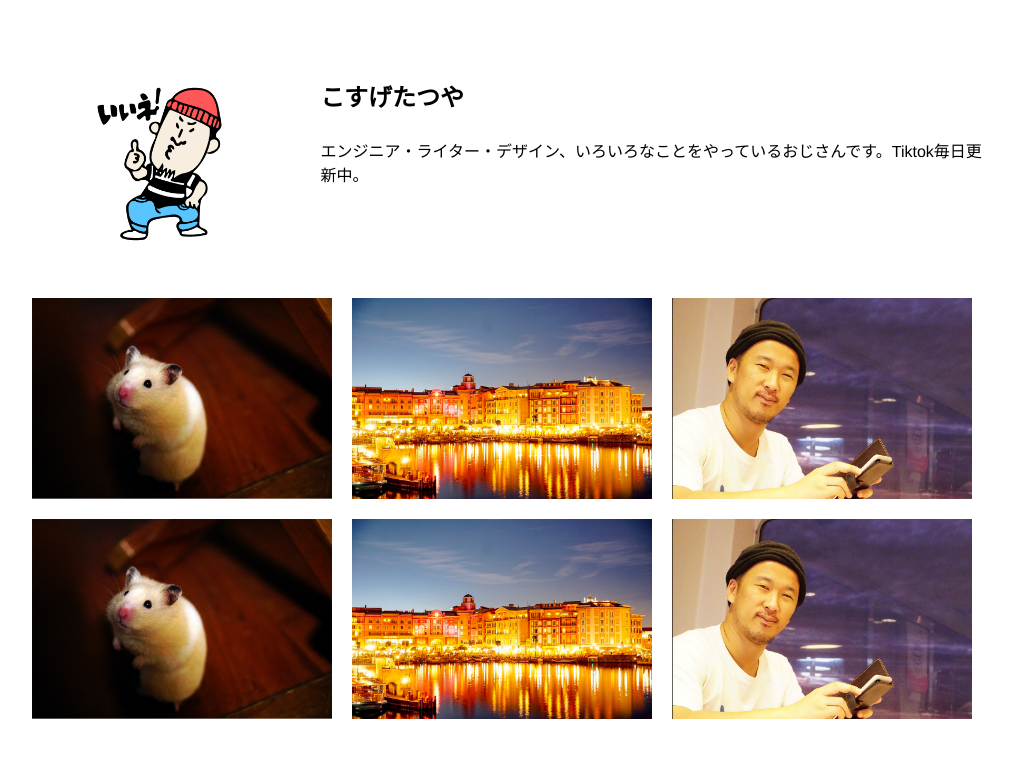
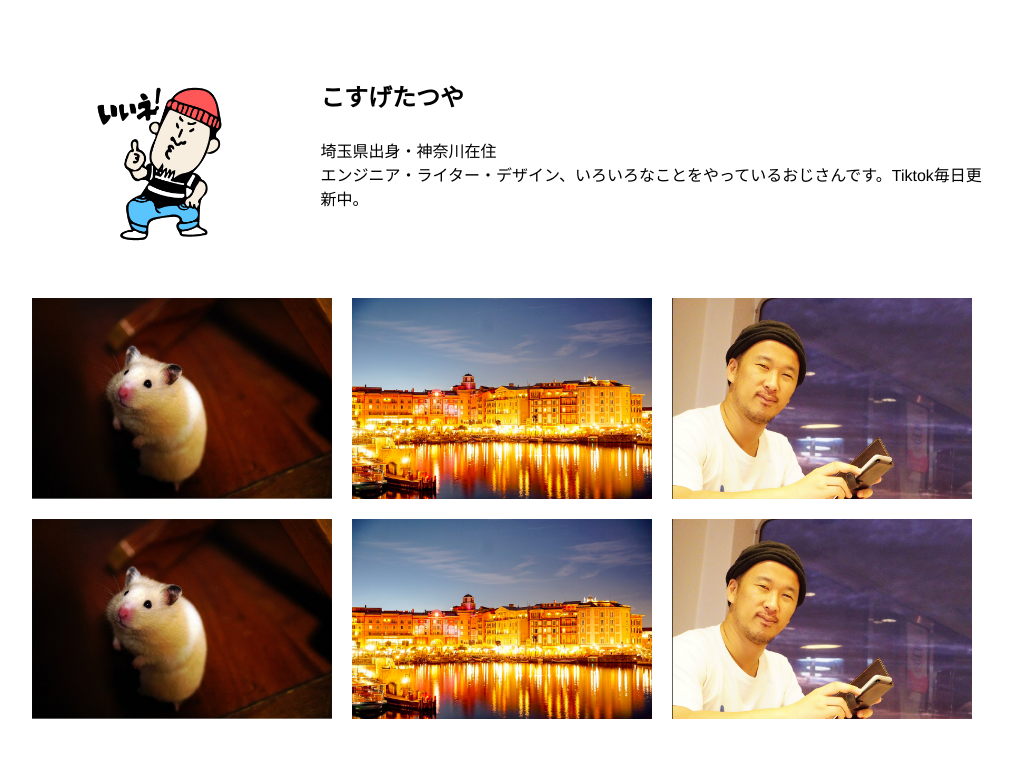
Before and after one commit to majikarikeruo/git-practice0708, a plain HTML site: page index.html in a window 1280 px wide. Shown: the whole page, without its empty margins (138-1150 px from the left). Drawn offline with Linux system fonts and the light colour scheme.

Commit message:
[add]住所を追加

```diff
--- a/index.html
+++ b/index.html
@@ -19,6 +19,7 @@
 
         <div class="profile-info">
             <h2 class="profile-name">こすげたつや</h2>
+            <p>埼玉県出身・神奈川在住</p>
             <p class="profile-text">エンジニア・ライター・デザイン、いろいろなことをやっているおじさんです。Tiktok毎日更新中。
             </p>
         </div>
```
